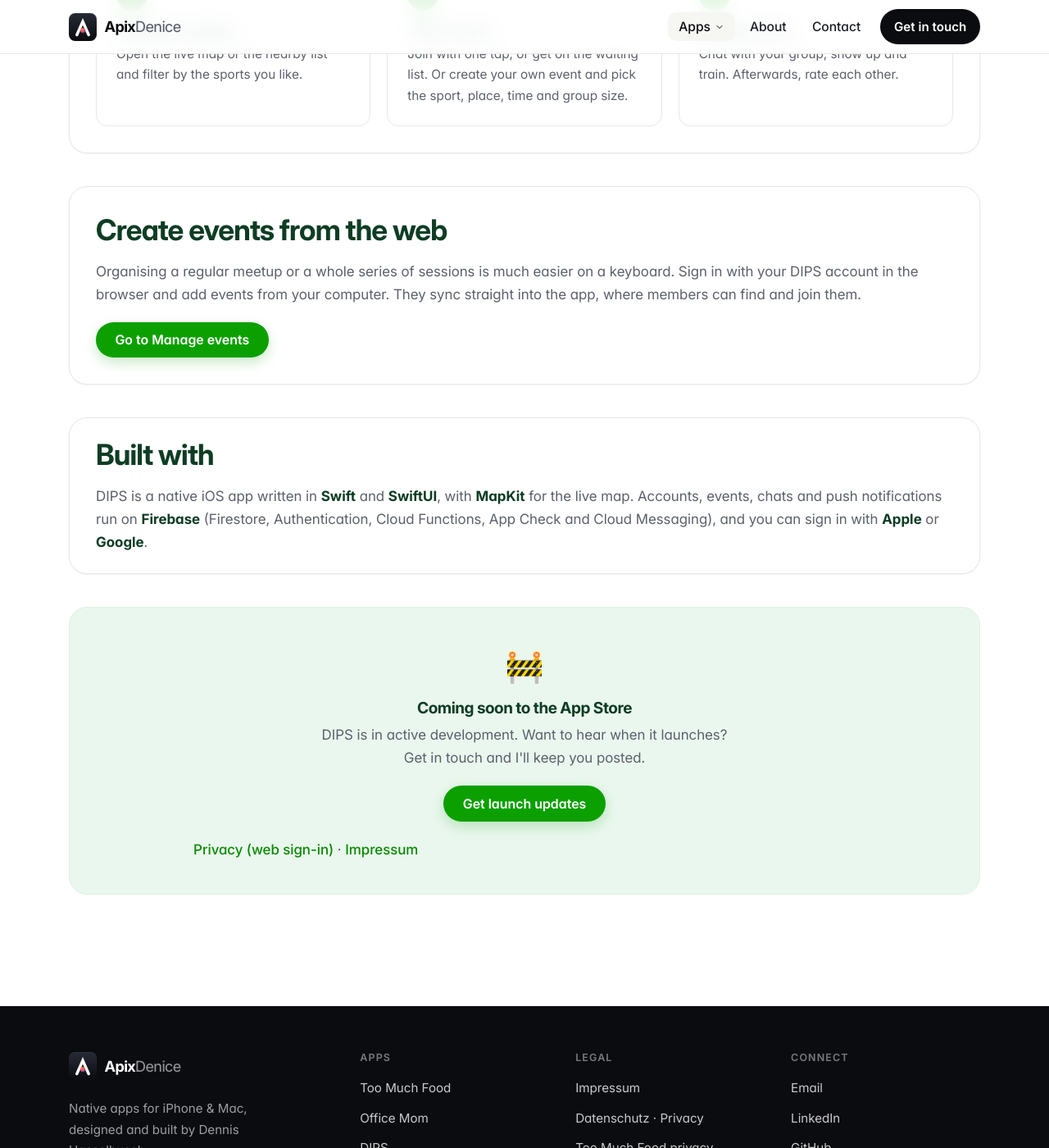
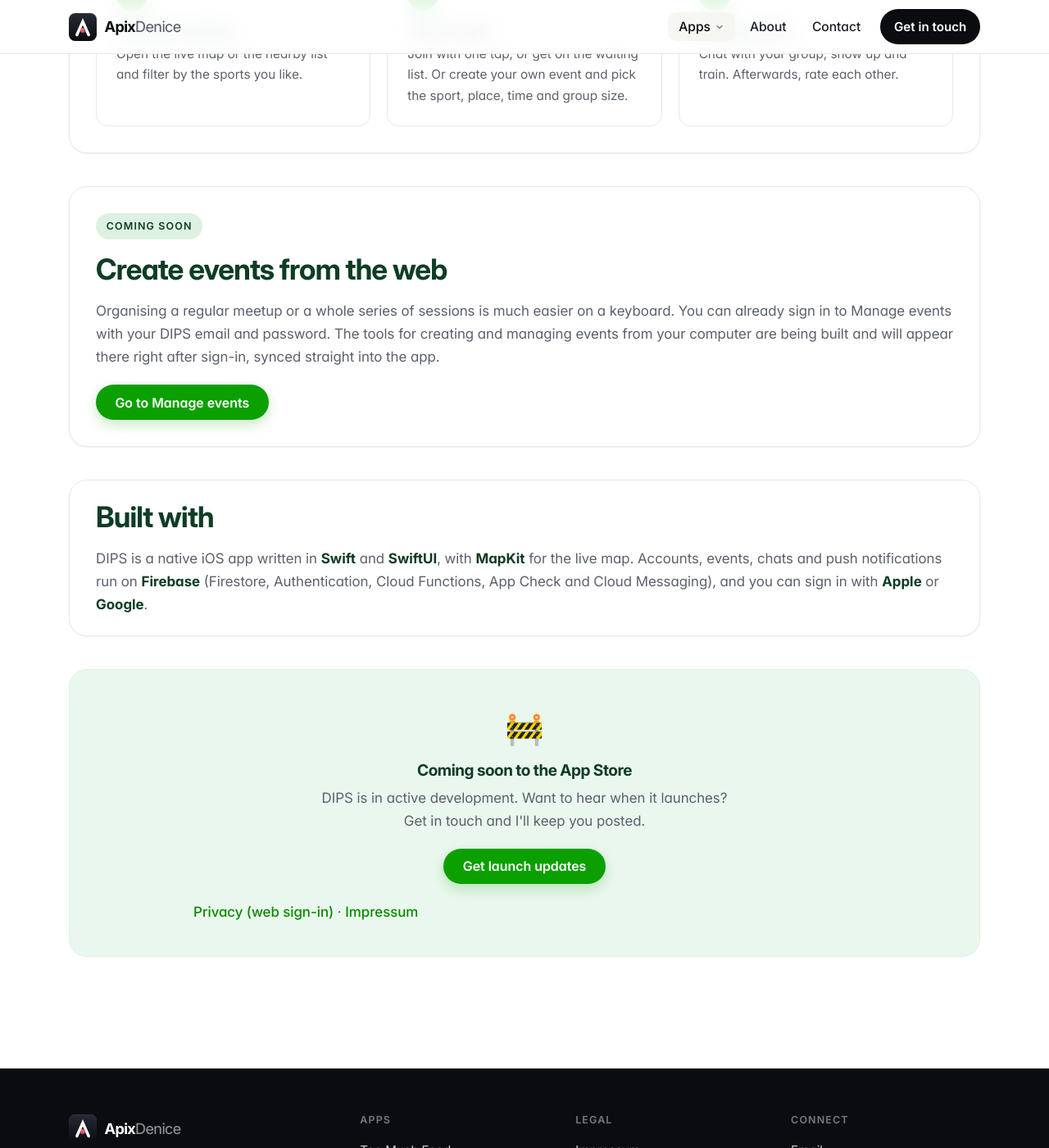
Before and after one commit to ApixDenice/ApixDenice.github.io, a Jekyll site: the page built from dips.md, in a window 1280 px wide and 1400 px high, scrolled down 3277 px. Shown: the whole window at 82% size. Built offline with Jekyll 4.4.1, drawn with Linux system fonts in a browser that asks for light colours.

Commit message:
Apps menu: DIPS → Manage events entry; honest web-events copy
- Nav dropdown: second-level "Manage events" link under DIPS (/dips/events/)
- DIPS page: web event creation marked as coming soon (sign-in works, the
  event tools after sign-in are not built yet)

Co-Authored-By: Claude Opus 5.5 <noreply@anthropic.com>
Claude-Session: https://claude.ai/code/session_01MgwZ4trG2NEKcB6RM2P9J8

```diff
--- a/_layouts/default.html
+++ b/_layouts/default.html
@@ -79,6 +79,10 @@
                     <img class="dd-icon" src="{{ '/assets/images/apps/dips-128.webp' | relative_url }}" alt="" width="38" height="38">
                     <span><span class="dd-title">DIPS</span><span class="dd-sub">Social sport events · coming soon</span></span>
                   </a>
+                  <a class="dd-subitem" href="{{ '/dips/events/' | relative_url }}">
+                    <span class="dd-subicon" aria-hidden="true"><svg width="16" height="16" viewBox="0 0 24 24" fill="none"><rect x="3.5" y="5" width="17" height="15.5" rx="3" stroke="currentColor" stroke-width="2"/><path d="M3.5 10h17M8 3v4M16 3v4M12 13v5M9.5 15.5h5" stroke="currentColor" stroke-width="2" stroke-linecap="round"/></svg></span>
+                    <span><span class="dd-title">Manage events</span><span class="dd-sub">Sign in on the web</span></span>
+                  </a>
                 </li>
               </ul>
             </li>
--- a/assets/css/custom.css
+++ b/assets/css/custom.css
@@ -167,6 +167,12 @@ a:hover { text-decoration: underline; }
 .dd-icon { width: 38px; height: 38px; border-radius: 9px; flex: none; box-shadow: var(--shadow-sm); }
 .dd-title { display: block; font-weight: 600; color: var(--ink); line-height: 1.3; }
 .dd-sub { display: block; font-size: 0.83rem; color: var(--muted); line-height: 1.35; }
+/* Second-level entry under an app (e.g. DIPS → Manage events): indented under the app's title, with a hairline guide */
+.nav-dropdown-menu a.dd-subitem { position: relative; margin: 0.05rem 0 0.2rem calc(0.7rem + 38px); padding: 0.4rem 0.6rem; gap: 0.6rem; }
+.nav-dropdown-menu a.dd-subitem::before { content: ""; position: absolute; left: -1.05rem; top: 0.15rem; bottom: 50%; width: 0.7rem; border-left: 1.5px solid var(--border-strong); border-bottom: 1.5px solid var(--border-strong); border-bottom-left-radius: 6px; }
+.dd-subicon { width: 26px; height: 26px; border-radius: 7px; flex: none; display: flex; align-items: center; justify-content: center; color: #098A00; background: #EAF7EE; }
+.dd-subitem .dd-title { font-size: 0.92rem; }
+.dd-subitem .dd-sub { font-size: 0.78rem; }
 
 .nav-cta {
   display: inline-flex; margin-left: 0.4rem;
--- a/dips.md
+++ b/dips.md
@@ -137,8 +137,9 @@ image: /assets/images/og/dips.jpg
     </section>
 
     <section class="feature-section reveal">
+      <span class="eyebrow">Coming soon</span>
       <h2>Create events from the web</h2>
-      <p>Organising a regular meetup or a whole series of sessions is much easier on a keyboard. Sign in with your DIPS account in the browser and add events from your computer. They sync straight into the app, where members can find and join them.</p>
+      <p>Organising a regular meetup or a whole series of sessions is much easier on a keyboard. You can already sign in to Manage events with your DIPS email and password. The tools for creating and managing events from your computer are being built and will appear there right after sign-in, synced straight into the app.</p>
       <p class="section-action"><a href="{{ '/dips/events/' | relative_url }}" class="btn btn-primary">Go to Manage events</a></p>
     </section>
 
```
